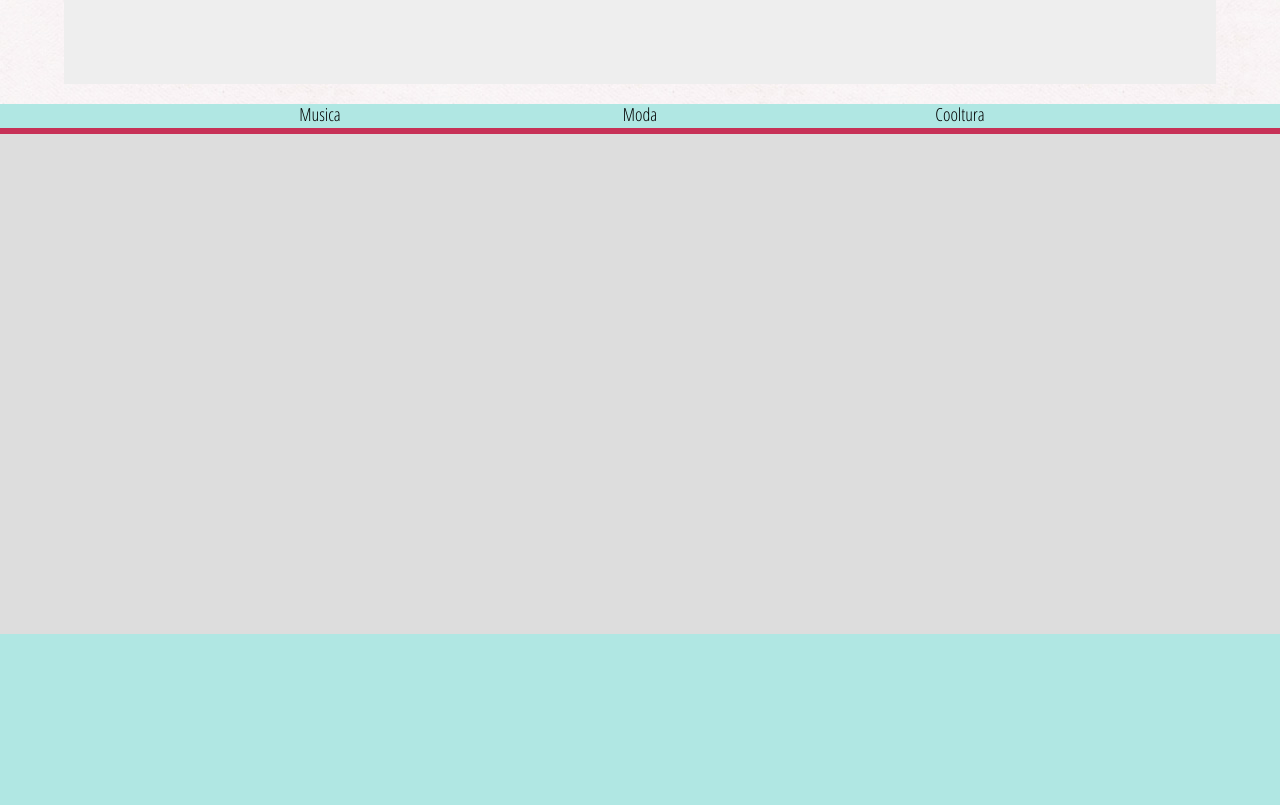
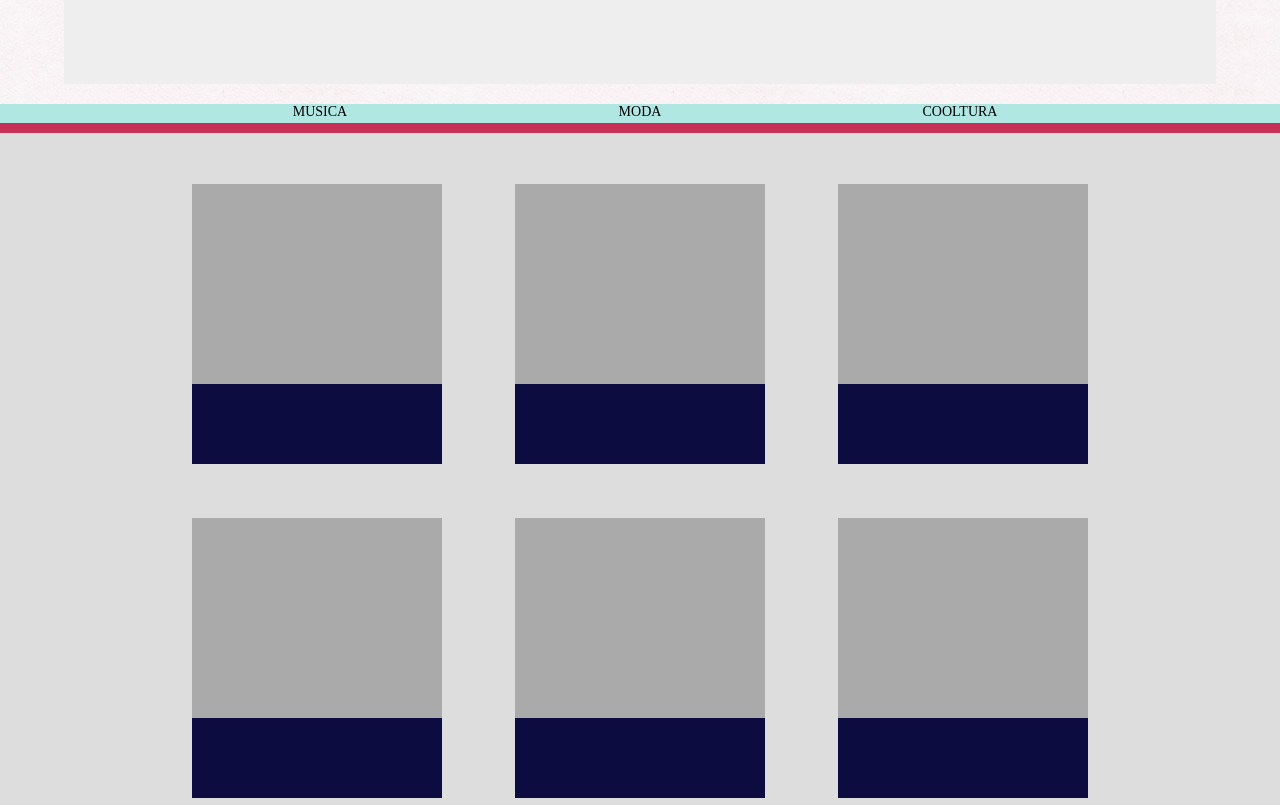
Before and after one commit to vicenteguerra/imaginantes, a plain HTML site: page page.html in a window 1280 px wide. Shown: the part 780-1585 px from the top of the page. Drawn offline with nearby package versions, Linux system fonts and the light colour scheme; a web font is replaced by a local one.

Commit message:
section publicaciones

```diff
--- a/css/style.css
+++ b/css/style.css
@@ -189,11 +189,32 @@ nav {
 
 
 #publicaciones{
-    height: 500px;
+    height: 700px;
     width: 100%;
     background-color: #ddd;
 }
 
+#contenedorPublicaciones{
+  text-align: center;
+  }
+
+.publicacion{
+  margin-top: 50px;
+  margin-left: 35px;
+  margin-right: 35px;
+  height: 280px;
+  width: 250px;
+  background-color: #aaa;
+  display: inline-block;
+}
+
+.textoPublicacion{
+  height: 80px;
+  width: 100%;
+  display: inline-block;
+  margin-top: 200px;
+  background-color: #0c0c40;
+}
 
 #publicidad-footer{
   height: 240px;
@@ -252,7 +273,8 @@ background: #b0e7e3;
 display: inline-block;
 width: 25%;
 box-sizing: border-box;
-font-size:18px;
+font: 14px FiraSansRegular;
+text-transform: uppercase;
 }
 .menudes ul li a {
   color: #000;
@@ -263,13 +285,13 @@ position: absolute;
 bottom: 0px;
 left: -12.5%; /* Al menos 1/2 del ancho de cada enlace */
 width: 12.5%; /* 1/2 del ancho de cada enlace */
-height: 7px;
+height: 8px;
 background: #fff;
 transition: 0.5s ease-in-out;
 }
 
 #linea{
-  height:7px;
+  height:10px;
   background-color: #c73157;
   margin-top: -3px;
   z-index: 2;
--- a/page.html
+++ b/page.html
@@ -125,6 +125,41 @@
 </section>
 
   <section id="publicaciones">
+  	<section id="contenedorPublicaciones">
+  		<section class="publicacion">
+  			<section class="textoPublicacion">
+
+  			</section>
+	  	</section>
+	  	<section class="publicacion">
+	  		<section class="textoPublicacion">
+
+  			</section>
+	  	</section>
+	  	<section class="publicacion">
+	  		<section class="textoPublicacion">
+
+  			</section>
+	  	</section>
+	  	<section class="publicacion">
+	  		<section class="textoPublicacion">
+
+  			</section>
+	  	</section>
+	  	<section class="publicacion">
+	  		<section class="textoPublicacion">
+
+  			</section>
+	  	</section>
+	  	<section class="publicacion">
+	  		<section class="textoPublicacion">
+
+  			</section>
+	  	</section>
+
+  	</section>
+
+
 
   </section>
 
```
